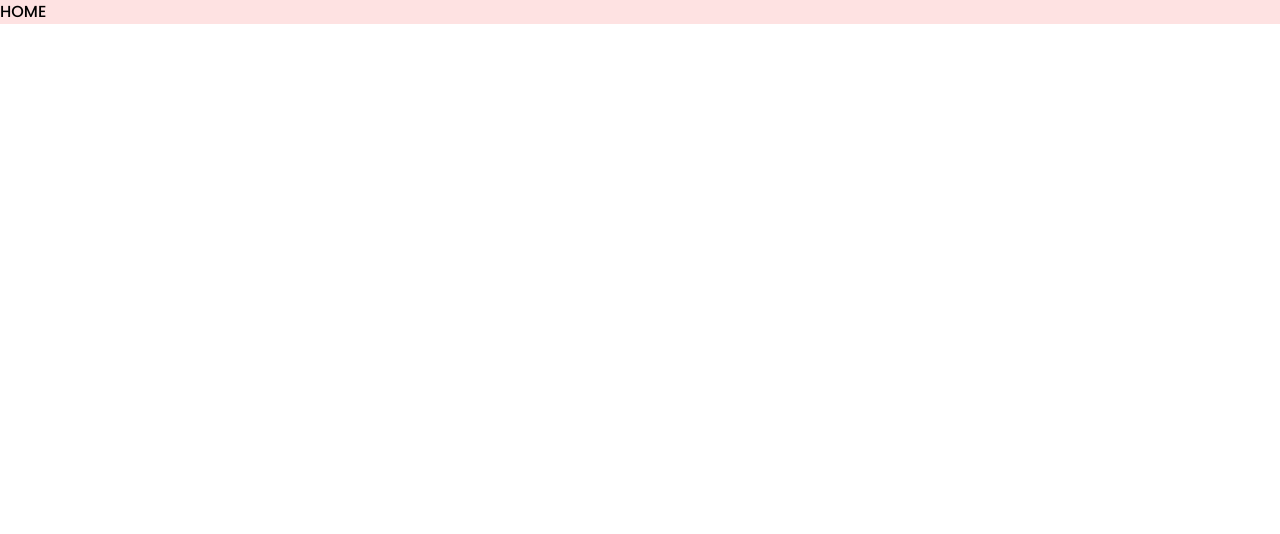
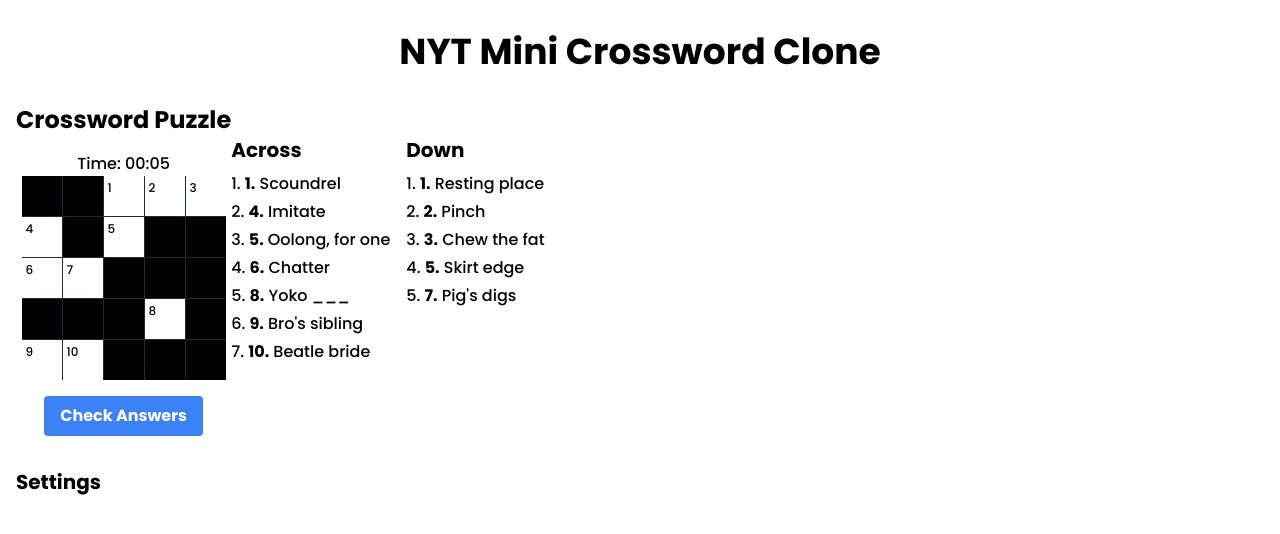
Before and after one commit to asqre/CamCom-assignment, a React (Create React App) app: page / in a window 1280 px wide. Shown: the top 534 px of the page. Built offline with nearby package versions, Linux system fonts and the light colour scheme.

Commit message:
crossword setup is done

```diff
--- /dev/null
+++ b/src/components/Clues.js
@@ -0,0 +1,31 @@
+import React from 'react';
+import { puzzleData } from '../data'
+
+const Clues = () => {
+  return (
+    <div className="mt-8 grid grid-cols-1 md:grid-cols-2 gap-4">
+      <div>
+        <h3 className="text-xl font-bold mb-2">Across</h3>
+        <ul className="list-decimal list-inside">
+          {puzzleData.clues.across.map((clue) => (
+            <li key={clue.number} className="mb-1">
+              <span className="font-bold">{clue.number}.</span> {clue.clue}
+            </li>
+          ))}
+        </ul>
+      </div>
+      <div>
+        <h3 className="text-xl font-bold mb-2">Down</h3>
+        <ul className="list-decimal list-inside">
+          {puzzleData.clues.down.map((clue) => (
+            <li key={clue.number} className="mb-1">
+              <span className="font-bold">{clue.number}.</span> {clue.clue}
+            </li>
+          ))}
+        </ul>
+      </div>
+    </div>
+  );
+};
+
+export default Clues;
--- /dev/null
+++ b/src/components/GameBoard.js
@@ -0,0 +1,160 @@
+import React, { useState, useRef, useEffect } from 'react';
+import InputCell from './InputCell';
+import Timer from './Timer';
+import { puzzleData } from '../data';
+
+const GameBoard = () => {
+  const [grid, setGrid] = useState(puzzleData.grid.map(row => row.map(cell => cell === '' ? '' : ' ')));
+  const [direction, setDirection] = useState('across');
+  const [activeCell, setActiveCell] = useState({ row: 0, col: 0 });
+  const [isComplete, setIsComplete] = useState(false);
+  const [isTimerRunning, setIsTimerRunning] = useState(true);
+  const [finalTime, setFinalTime] = useState(0);
+  const cellRefs = useRef([]);
+
+  useEffect(() => {
+    cellRefs.current = Array(grid.length).fill().map(() => Array(grid[0].length).fill(null));
+  }, []);
+
+  const handleCellChange = (row, col, value) => {
+    const newGrid = [...grid];
+    newGrid[row][col] = value.toUpperCase();
+    setGrid(newGrid);
+
+    if (value !== '') {
+      moveToNextCell(row, col);
+    }
+
+    checkCompletion(newGrid);
+  };
+
+  const moveToNextCell = (row, col) => {
+    let nextRow = row;
+    let nextCol = col;
+
+    if (direction === 'across') {
+      nextCol = col + 1;
+      if (nextCol >= grid[row].length || grid[row][nextCol] === '') {
+        nextCol = col;
+      }
+    } else {
+      nextRow = row + 1;
+      if (nextRow >= grid.length || grid[nextRow][col] === '') {
+        nextRow = row;
+      }
+    }
+
+    if (nextRow !== row || nextCol !== col) {
+      setActiveCell({ row: nextRow, col: nextCol });
+      cellRefs.current[nextRow][nextCol].focus();
+    }
+  };
+
+  const handleKeyDown = (e, row, col) => {
+    if (e.key === 'ArrowRight') {
+      setDirection('across');
+      moveToNextCell(row, col);
+    } else if (e.key === 'ArrowLeft') {
+      setDirection('across');
+      moveToNextCell(row, col - 2);
+    } else if (e.key === 'ArrowDown') {
+      setDirection('down');
+      moveToNextCell(row, col);
+    } else if (e.key === 'ArrowUp') {
+      setDirection('down');
+      moveToNextCell(row - 2, col);
+    } else if (e.key === 'Backspace' && grid[row][col] === ' ') {
+      moveToNextCell(row, col - 2);
+    }
+  };
+
+  const checkCompletion = (currentGrid) => {
+    const isComplete = currentGrid.every((row, i) =>
+      row.every((cell, j) => cell === puzzleData.solution[i][j] || puzzleData.solution[i][j] === '')
+    );
+    if (isComplete) {
+      setIsComplete(true);
+      setIsTimerRunning(false);
+    }
+  };
+
+  const handleCheck = () => {
+    const incorrectCells = [];
+    grid.forEach((row, i) => {
+      row.forEach((cell, j) => {
+        if (cell !== ' ' && cell !== puzzleData.solution[i][j] && puzzleData.solution[i][j] !== '') {
+          incorrectCells.push({ row: i, col: j });
+        }
+      });
+    });
+
+    incorrectCells.forEach(({ row, col }) => {
+      const cellRef = cellRefs.current[row] && cellRefs.current[row][col];
+      if (cellRef && cellRef.classList) {
+        cellRef.classList.add('bg-red-200');
+        setTimeout(() => {
+          cellRef.classList.remove('bg-red-200');
+        }, 2000);
+      }
+    });
+
+    if (incorrectCells.length === 0) {
+      setIsComplete(true);
+      setIsTimerRunning(false);
+    }
+  };
+
+  const handleTimeUpdate = (time) => {
+    if (isComplete) {
+      setFinalTime(time);
+    }
+  };
+
+  return (
+    <div className="flex flex-col items-center">
+      <h2 className="text-2xl font-bold mb-4">Crossword Puzzle</h2>
+      <Timer isRunning={isTimerRunning} onTimeUpdate={handleTimeUpdate} />
+      <div className="grid grid-cols-5 gap-px bg-gray-800 mb-4">
+        {grid.map((row, rowIndex) => (
+          row.map((cell, colIndex) => (
+            <div key={`${rowIndex}-${colIndex}`} className="relative">
+              {puzzleData.grid[rowIndex][colIndex] !== '' && (
+                <span className="absolute top-0 left-0 text-xs p-1">
+                  {puzzleData.grid[rowIndex][colIndex]}
+                </span>
+              )}
+              {cell !== '' ? (
+                <InputCell
+                  ref={el => {
+                    if (cellRefs.current[rowIndex]) {
+                      cellRefs.current[rowIndex][colIndex] = el;
+                    }
+                  }}
+                  value={cell}
+                  onChange={(e) => handleCellChange(rowIndex, colIndex, e.target.value)}
+                  onKeyDown={(e) => handleKeyDown(e, rowIndex, colIndex)}
+                  isFocused={activeCell.row === rowIndex && activeCell.col === colIndex}
+                />
+              ) : (
+                <div className="w-10 h-10 bg-black"></div>
+              )}
+            </div>
+          ))
+        ))}
+      </div>
+      <button
+        onClick={handleCheck}
+        className="bg-blue-500 hover:bg-blue-700 text-white font-bold py-2 px-4 rounded"
+      >
+        Check Answers
+      </button>
+      {isComplete && (
+        <div className="mt-4 text-2xl font-bold text-green-500 animate-bounce">
+          Congratulations! You've completed the crossword in {Math.floor(finalTime / 60)}:{(finalTime % 60).toString().padStart(2, '0')}!
+        </div>
+      )}
+    </div>
+  );
+};
+
+export default GameBoard;
--- /dev/null
+++ b/src/components/InputCell.js
@@ -0,0 +1,34 @@
+import React, { forwardRef, useEffect, useRef } from 'react';
+
+const InputCell = forwardRef(({ value, onChange, onKeyDown, isFocused }, ref) => {
+  const inputRef = useRef(null);
+
+  useEffect(() => {
+    if (isFocused && inputRef.current) {
+      inputRef.current.focus();
+    }
+  }, [isFocused]);
+
+  return (
+    <input
+      ref={(el) => {
+        inputRef.current = el;
+        if (typeof ref === 'function') {
+          ref(el);
+        } else if (ref) {
+          ref.current = el;
+        }
+      }}
+      type="text"
+      maxLength="1"
+      value={value}
+      onChange={onChange}
+      onKeyDown={onKeyDown}
+      className={`w-10 h-10 text-center text-xl border-none focus:outline-none transition-colors duration-300 ${
+        isFocused ? 'bg-blue-200' : 'focus:bg-gray-200'
+      }`}
+    />
+  );
+});
+
+export default InputCell;
--- /dev/null
+++ b/src/components/Setting.js
@@ -0,0 +1,12 @@
+import React from 'react';
+
+const Settings = () => {
+  return (
+    <div className="mt-8">
+      <h3 className="text-xl font-bold mb-2">Settings</h3>
+      {/* Puzzle and game settings will be implemented here */}
+    </div>
+  );
+};
+
+export default Settings;
--- /dev/null
+++ b/src/components/Timer.js
@@ -0,0 +1,31 @@
+import React, { useState, useEffect } from "react";
+
+const Timer = ({ isRunning, onTimeUpdate }) => {
+  const [seconds, setSeconds] = useState(0);
+
+  useEffect(() => {
+    let interval;
+    if (isRunning) {
+      interval = setInterval(() => {
+        setSeconds((prevSeconds) => {
+          const newSeconds = prevSeconds + 1;
+          onTimeUpdate(newSeconds);
+          return newSeconds;
+        });
+      }, 1000);
+    }
+    return () => clearInterval(interval);
+  }, [isRunning, onTimeUpdate]);
+
+  const formatTime = (totalSeconds) => {
+    const minutes = Math.floor(totalSeconds / 60);
+    const remainingSeconds = totalSeconds % 60;
+    return `${minutes.toString().padStart(2, "0")}:${remainingSeconds
+      .toString()
+      .padStart(2, "0")}`;
+  };
+
+  return <div className="timer">Time: {formatTime(seconds)}</div>;
+};
+
+export default Timer;
--- /dev/null
+++ b/src/data/index.js
@@ -0,0 +1,34 @@
+export const puzzleData = {
+    grid: [
+      ['', '', '1', '2', '3'],
+      ['4', '', '5', '', ''],
+      ['6', '7', '', '', ''],
+      ['', '', '', '8', ''],
+      ['9', '10', '', '', ''],
+    ],
+    clues: {
+      across: [
+        { number: 1, clue: "Scoundrel" },
+        { number: 4, clue: "Imitate" },
+        { number: 5, clue: "Oolong, for one" },
+        { number: 6, clue: "Chatter" },
+        { number: 8, clue: "Yoko ___" },
+        { number: 9, clue: "Bro's sibling" },
+        { number: 10, clue: "Beatle bride" }
+      ],
+      down: [
+        { number: 1, clue: "Resting place" },
+        { number: 2, clue: "Pinch" },
+        { number: 3, clue: "Chew the fat" },
+        { number: 5, clue: "Skirt edge" },
+        { number: 7, clue: "Pig's digs" }
+      ],
+      solution: [
+        ['', '', 'R', 'A', 'T'],
+        ['A', '', 'T', '', ''],
+        ['P', 'E', '', '', ''],
+        ['', '', '', 'O', ''],
+        ['S', 'I', '', '', ''],
+      ],
+    }
+  };
--- a/src/pages/Home.js
+++ b/src/pages/Home.js
@@ -1,11 +1,22 @@
-import React from 'react'
+import React from "react";
+import Timer from "../components/Timer";
+import GameBoard from "../components/GameBoard";
+import Clues from "../components/Clues";
+import Settings from "../components/Setting";
 
 const Home = () => {
   return (
-    <div className='bg-red-100'>
-      HOME
+    <div className="container mx-auto px-4 py-8">
+      <h1 className="text-4xl font-bold mb-8 text-center">
+        NYT Mini Crossword Clone
+      </h1>
+      <div className="flex flex-col md:flex-row">
+        <GameBoard />
+        <Clues />
+      </div>
+      <Settings />
     </div>
-  )
-}
+  );
+};
 
-export default Home
+export default Home;
```
